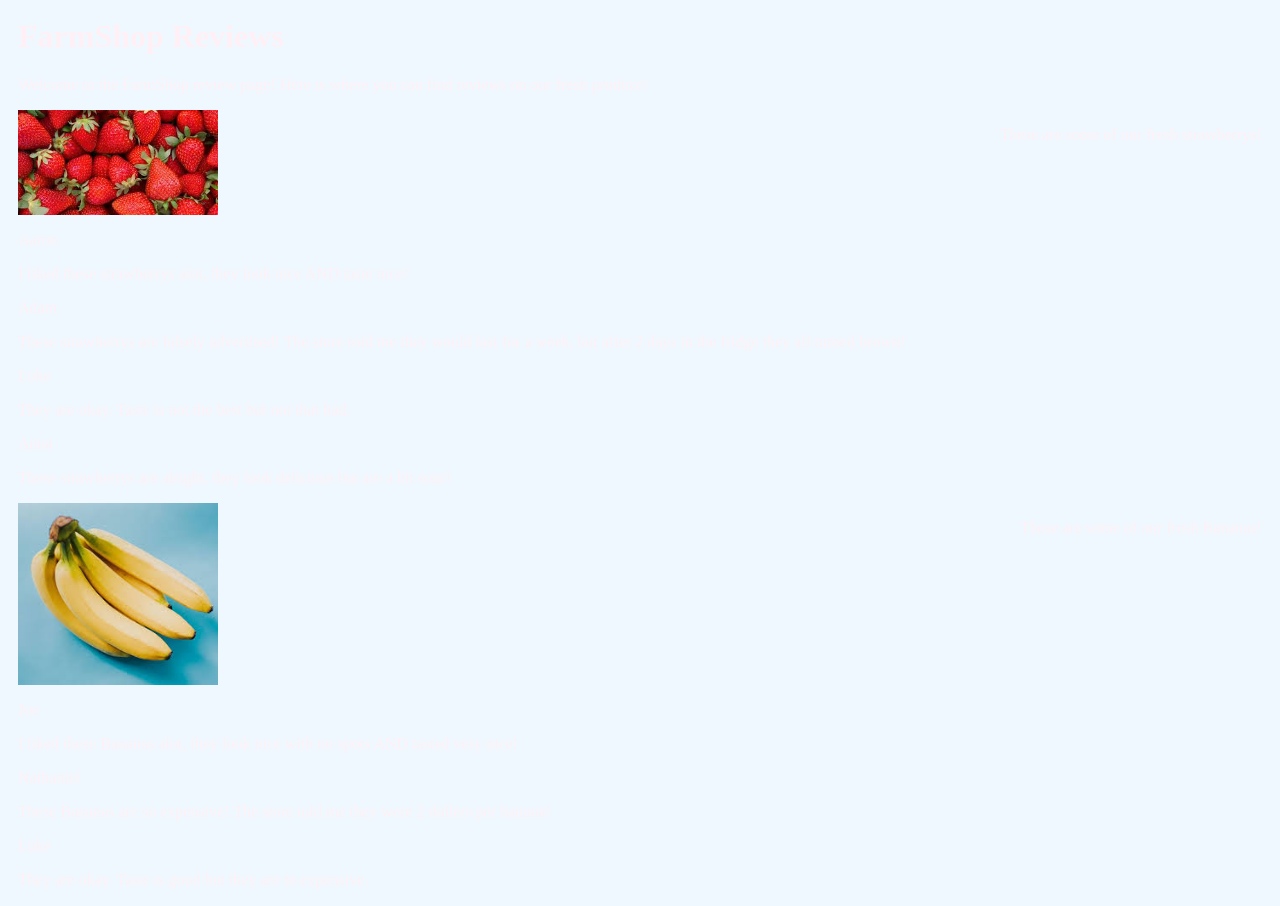
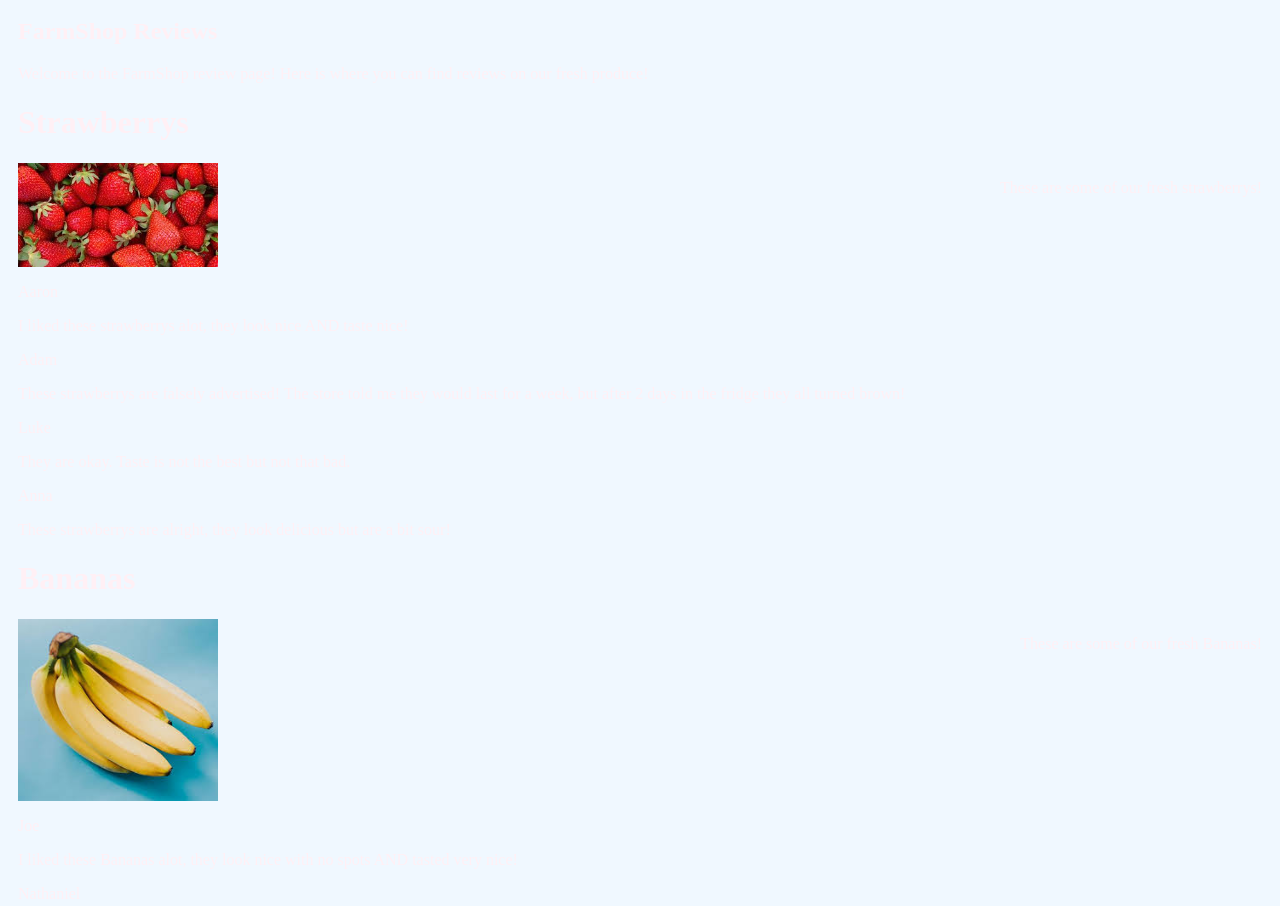
Before and after one commit to JOetHeBATMAN/JOETEST, a plain HTML site: page index.html in a window 1280 px wide. Shown: the top 906 px of the page. Drawn offline with Linux system fonts and the light colour scheme.

Commit message:
Update index.html

```diff
--- a/index.html
+++ b/index.html
@@ -5,13 +5,14 @@
 </head>
 
 
-<h1>FarmShop Reviews</h1>
+<h2>FarmShop Reviews</h2>
 
 <body
 
 
 <p>Welcome to the FarmShop review page! Here is where you can find reviews on our fresh produce!</p>
 
+<h1>Strawberrys</h1>
 <div id="Strawberrys">
 <img src="Strawberrys.jpg" width=200px>
 <div id="description"><p>These are some of our fresh strawberrys!</p></div>
@@ -36,7 +37,7 @@
 	</div>
 
 
-
+<h1>Bananas</h1>
 <div id="Bananas">
 <img src="Banana.jpg" width=200px>
 <div id="description"><p>These are some of our fresh Bananas!</p></div>
```
